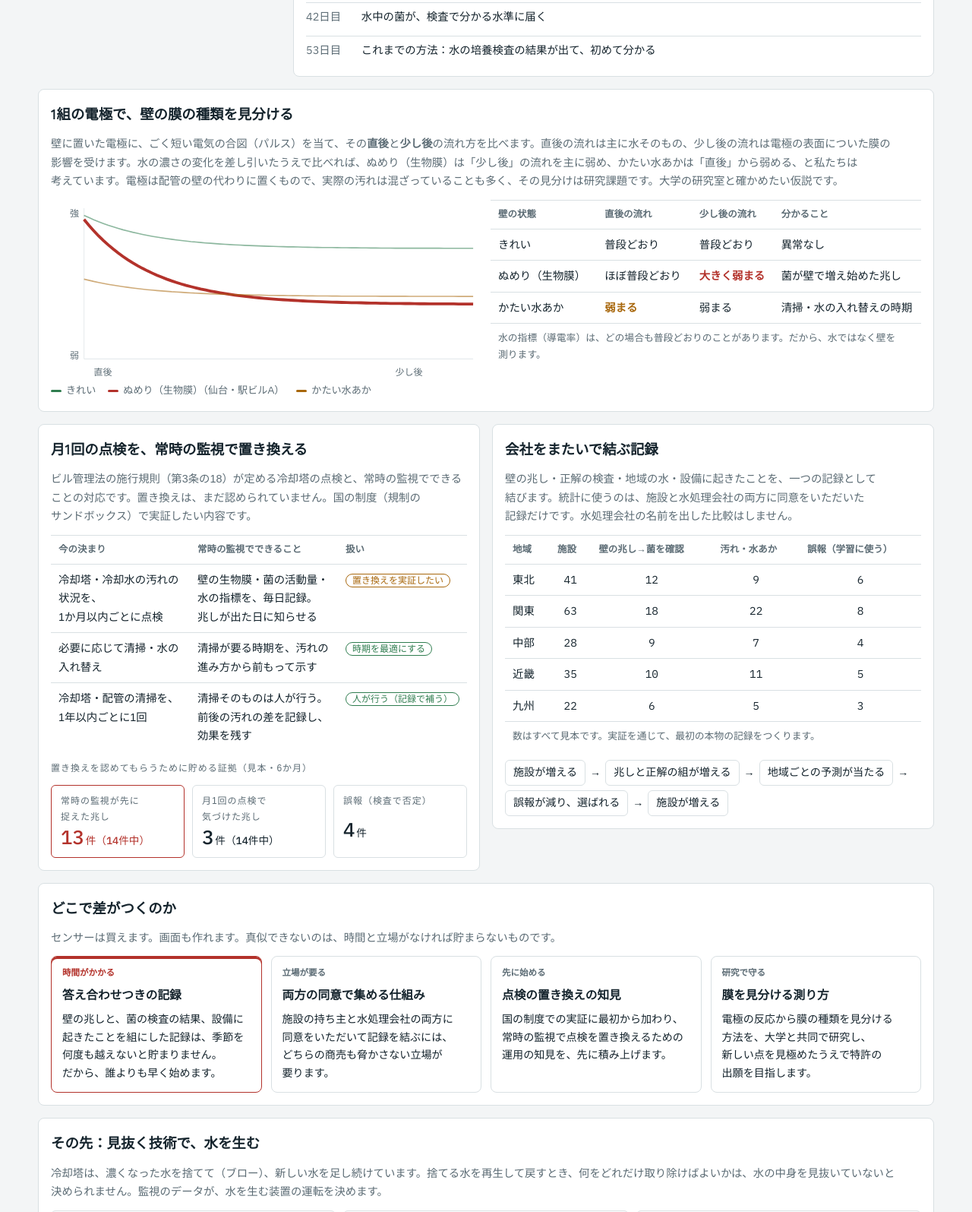
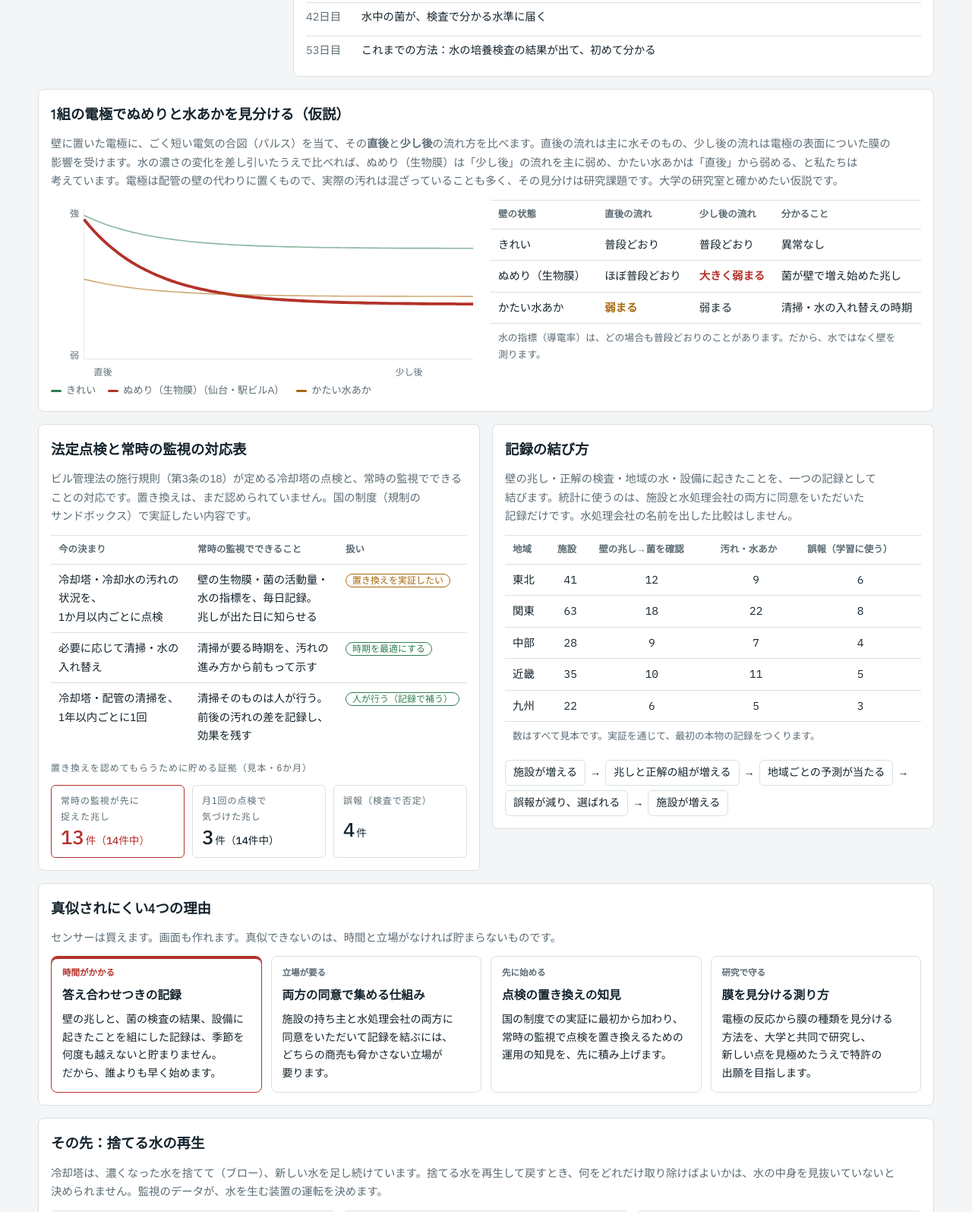
Before and after one commit to KoseiChida/cooling-water-demo, a plain HTML site: page index.html in a window 1280 px wide. Shown: the part 1205-2800 px from the top of the page at 76% size. Drawn offline with Linux system fonts and the light colour scheme; a web font is replaced by a local one.

Commit message:
見出しを事実を書く形に直す（施設の一覧・対応表・真似されにくい4つの理由など）

```diff
--- a/index.html
+++ b/index.html
@@ -95,7 +95,7 @@ th { font-size: .78rem; color: var(--muted); font-weight: 700; }
   </header>
 
   <section class="panel" aria-labelledby="h-layers">
-    <h2 id="h-layers">3つの層で測り、地域の水を重ねる</h2>
+    <h2 id="h-layers">水・壁・菌の3つを測る</h2>
     <div class="layers">
       <div class="layer"><span class="tag">層1｜水を測る</span><h3>導電率・pH・水温・残留塩素・補給水の量</h3>
         <p>市販のセンサーで測れます。大手の水処理会社も、すでに測っています。ここは差がつきません。</p></div>
@@ -110,7 +110,7 @@ th { font-size: .78rem; color: var(--muted); font-weight: 700; }
 
   <div class="grid">
     <section class="panel" aria-labelledby="h-fac">
-      <h2 id="h-fac">見守っている施設</h2>
+      <h2 id="h-fac">施設の一覧（見本）</h2>
       <p class="label">兆しの強い順に並びます</p>
       <div class="fac" id="fac"></div>
     </section>
@@ -137,7 +137,7 @@ th { font-size: .78rem; color: var(--muted); font-weight: 700; }
   </div>
 
   <section class="panel" aria-labelledby="h-pulse">
-    <h2 id="h-pulse">1組の電極で、壁の膜の種類を見分ける</h2>
+    <h2 id="h-pulse">1組の電極でぬめりと水あかを見分ける（仮説）</h2>
     <p class="sub" style="font-size:.9rem">壁に置いた電極に、ごく短い電気の合図（パルス）を当て、その<b>直後</b>と<b>少し後</b>の流れ方を比べます。直後の流れは主に水そのもの、少し後の流れは電極の表面についた膜の影響を受けます。水の濃さの変化を差し引いたうえで比べれば、ぬめり（生物膜）は「少し後」の流れを主に弱め、かたい水あかは「直後」から弱める、と私たちは考えています。電極は配管の壁の代わりに置くもので、実際の汚れは混ざっていることも多く、その見分けは研究課題です。大学の研究室と確かめたい仮説です。</p>
     <div class="two" style="gap:12px">
       <div>
@@ -156,7 +156,7 @@ th { font-size: .78rem; color: var(--muted); font-weight: 700; }
 
   <div class="two">
     <section class="panel" aria-labelledby="h-insp">
-      <h2 id="h-insp">月1回の点検を、常時の監視で置き換える</h2>
+      <h2 id="h-insp">法定点検と常時の監視の対応表</h2>
       <p class="sub" style="font-size:.9rem">ビル管理法の施行規則（第3条の18）が定める冷却塔の点検と、常時の監視でできることの対応です。置き換えは、まだ認められていません。国の制度（規制のサンドボックス）で実証したい内容です。</p>
       <div class="scroll"><table>
         <tr><th>今の決まり</th><th>常時の監視でできること</th><th>扱い</th></tr>
@@ -173,7 +173,7 @@ th { font-size: .78rem; color: var(--muted); font-weight: 700; }
     </section>
 
     <section class="panel" aria-labelledby="h-data">
-      <h2 id="h-data">会社をまたいで結ぶ記録</h2>
+      <h2 id="h-data">記録の結び方</h2>
       <p class="sub" style="font-size:.9rem">壁の兆し・正解の検査・地域の水・設備に起きたことを、一つの記録として結びます。統計に使うのは、施設と水処理会社の両方に同意をいただいた記録だけです。水処理会社の名前を出した比較はしません。</p>
       <div class="scroll"><table class="heat" id="heat"></table></div>
       <div class="flow" aria-label="データが増えるほど当たる仕組み">
@@ -183,7 +183,7 @@ th { font-size: .78rem; color: var(--muted); font-weight: 700; }
   </div>
 
   <section class="panel" aria-labelledby="h-moat">
-    <h2 id="h-moat">どこで差がつくのか</h2>
+    <h2 id="h-moat">真似されにくい4つの理由</h2>
     <p class="sub" style="font-size:.9rem">センサーは買えます。画面も作れます。真似できないのは、時間と立場がなければ貯まらないものです。</p>
     <div class="layers">
       <div class="layer key"><span class="tag">時間がかかる</span><h3>答え合わせつきの記録</h3><p>壁の兆しと、菌の検査の結果、設備に起きたことを組にした記録は、季節を何度も越えないと貯まりません。だから、誰よりも早く始めます。</p></div>
@@ -194,7 +194,7 @@ th { font-size: .78rem; color: var(--muted); font-weight: 700; }
   </section>
 
   <section class="panel" aria-labelledby="h-next">
-    <h2 id="h-next">その先：見抜く技術で、水を生む</h2>
+    <h2 id="h-next">その先：捨てる水の再生</h2>
     <p class="sub" style="font-size:.9rem">冷却塔は、濃くなった水を捨てて（ブロー）、新しい水を足し続けています。捨てる水を再生して戻すとき、何をどれだけ取り除けばよいかは、水の中身を見抜いていないと決められません。監視のデータが、水を生む装置の運転を決めます。</p>
     <div class="kpis" id="nextKpis"></div>
   </section>
```
